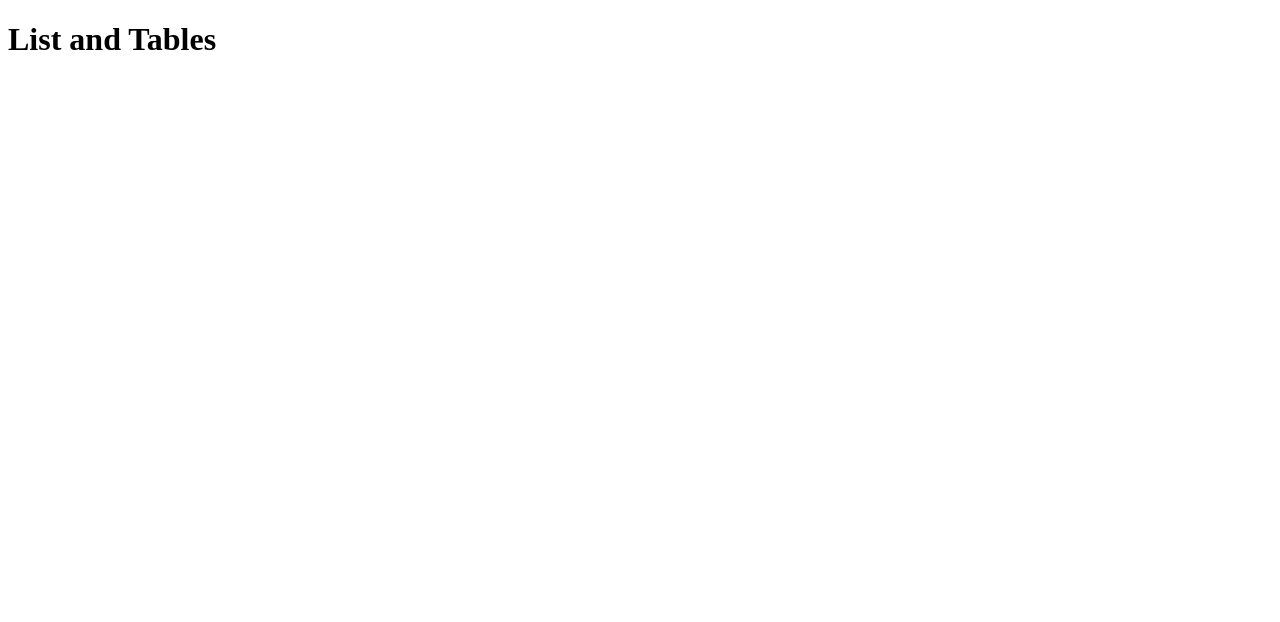
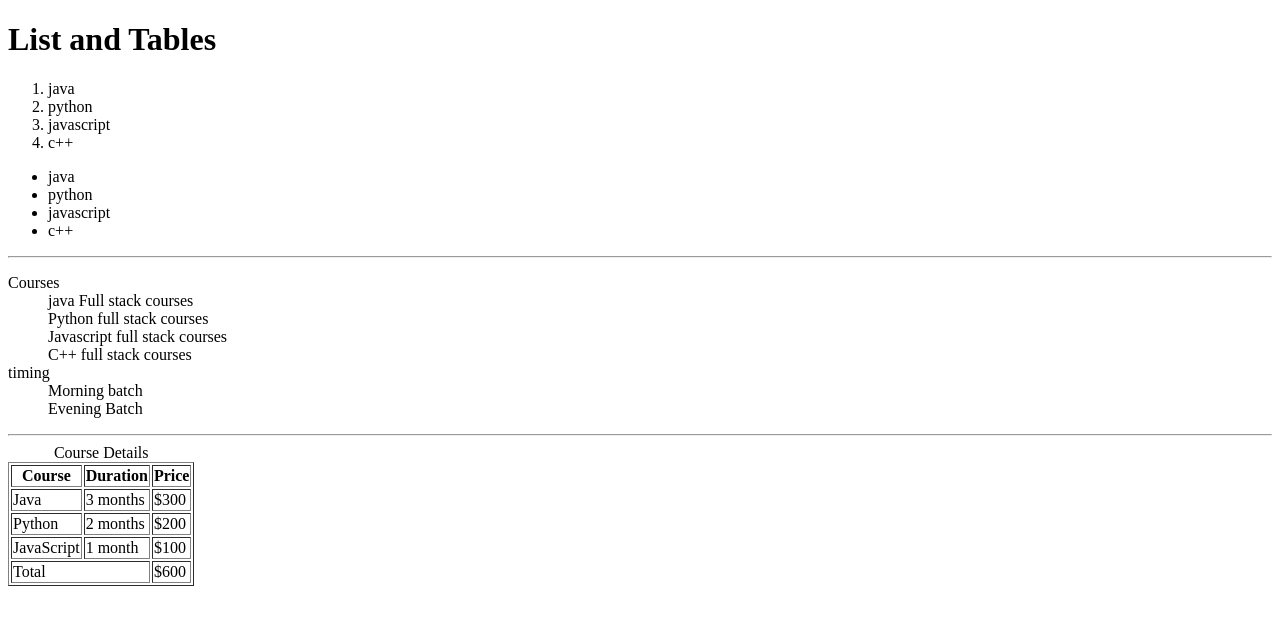
Before and after one commit to Deepak-Kr19/Deepak-Kr19.github.io, a plain HTML site: page HTML/index7.html in a window 1280 px wide. Drawn offline with Linux system fonts and the light colour scheme.

Commit message:
updated map tags

```diff
--- a/HTML/index7.html
+++ b/HTML/index7.html
@@ -7,6 +7,68 @@
 </head>
 <body>
     <h1>List and Tables</h1>
+    <ol>
+        <li>java</li>
+        <li>python</li>
+        <li>javascript</li>
+        <li>c++</li>
+    </ol>
+    <ul>
+        <li>java</li>
+        <li>python</li>
+        <li>javascript</li>
+        <li>c++</li>
+    </ul>
 
+    <hr>
+
+    <dl>
+        <dt>Courses</dt>
+        <dd>java Full stack courses</dd>
+        <dd>Python full stack courses</dd>
+        <dd>Javascript full stack courses</dd>
+        <dd>C++ full stack courses</dd>
+        <dt>timing</dt>
+        <dd>Morning batch</dd>
+        <dd>Evening Batch</dd>
+
+    </dl>
+
+    <hr>
+
+    <table border="1">
+        <caption>Course Details</caption>
+
+        <thead>
+            <tr>
+                <th>Course</th>
+                <th>Duration</th>
+                <th>Price</th>
+            </tr>
+        </thead>
+        <tbody>
+            <tr>
+                <td>Java</td>
+                <td>3 months</td>
+                <td>$300</td>
+            </tr>
+            <tr>
+                <td>Python</td>
+                <td>2 months</td>
+                <td>$200</td>
+            </tr>
+            <tr>
+                <td>JavaScript</td>
+                <td>1 month</td>
+                <td>$100</td>
+            </tr>
+        </tbody>
+        <tfoot>
+            <tr>
+                <td colspan="2">Total</td>
+                <td>$600</td>
+            </tr>
+        </tfoot>
+    </table>
 </body>
 </html>
```
Also changed, not shown: HTML/index.html (+7 -1 lines), HTML/index8.html (added, +20 -0 lines), HTML/index9.html (added, +16 -0 lines), HTML/india.jpg (added).
